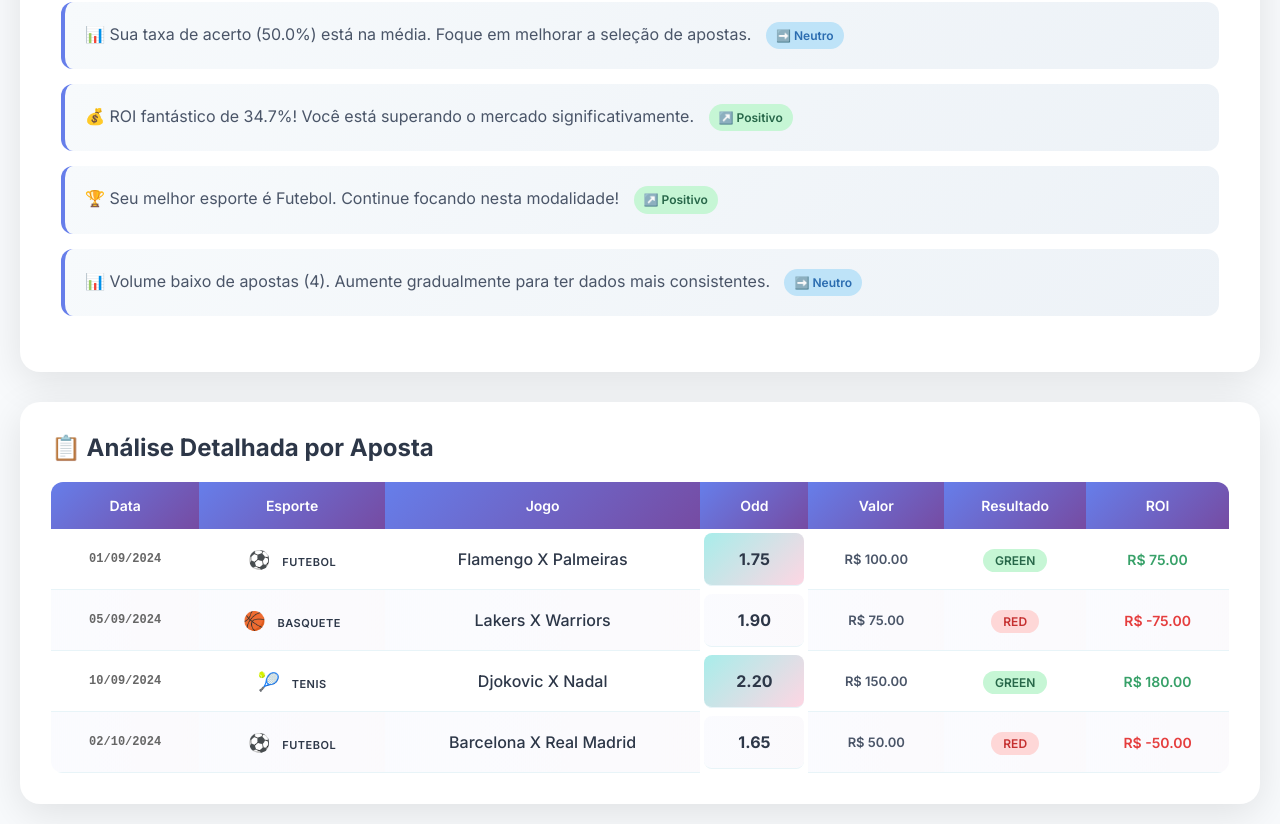
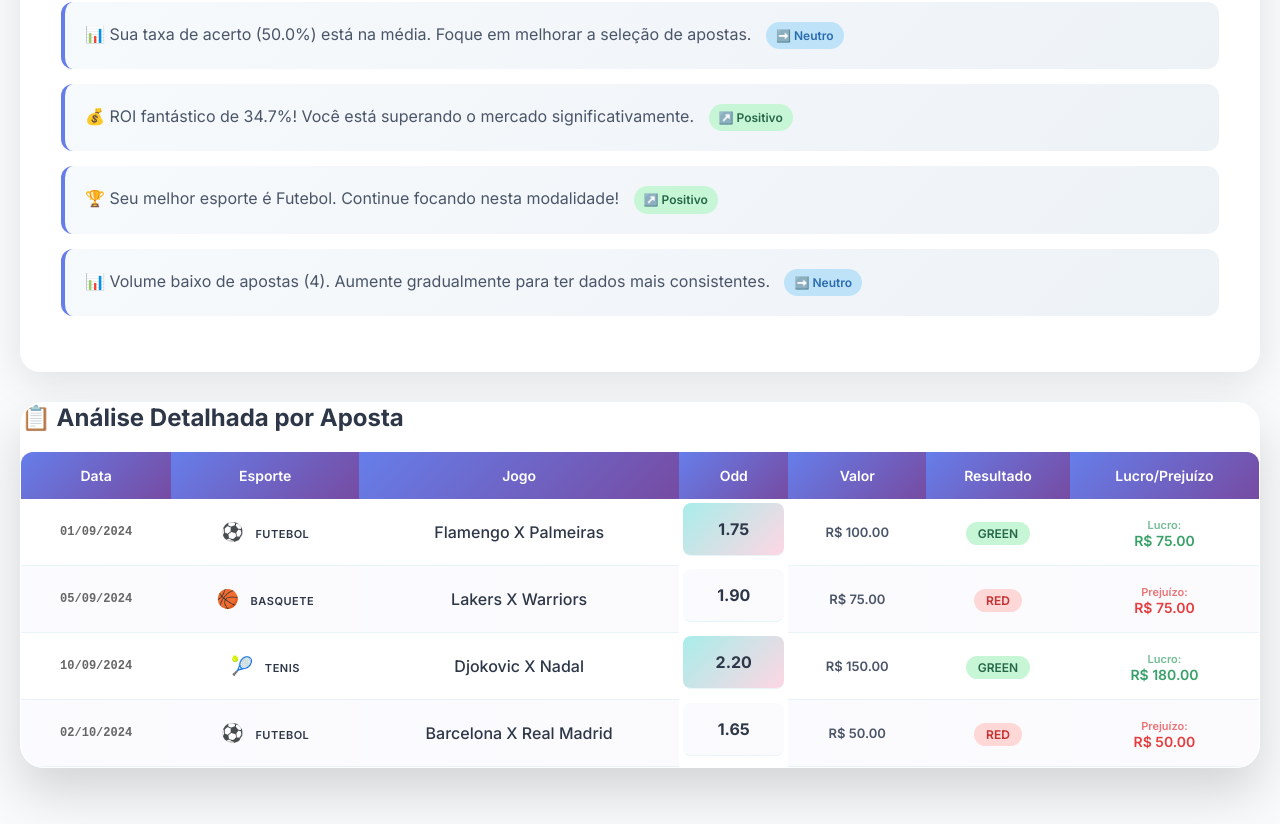
Before and after one commit to christiancastro24/apostas, a plain HTML site: page relatorios.html in a window 1280 px wide. Shown: the part 1647-2471 px from the top of the page. After the commit the page ends 2435 px from the top, so only its background shows below. Drawn offline with nearby package versions, Linux system fonts and the light colour scheme.

Commit message:
ajustes gerais

```diff
--- a/css/styles.relatorios.css
+++ b/css/styles.relatorios.css
@@ -330,12 +330,40 @@
 }
 
 .detailed-table {
-  background: white;
-  border-radius: 20px;
-  padding: 30px;
-  box-shadow: 0 10px 40px rgba(0, 0, 0, 0.1);
+  background: rgba(255, 255, 255, 0.95);
+  backdrop-filter: blur(20px);
+  border-radius: 24px;
+  padding: 0;
+  box-shadow:
+    0 25px 50px rgba(0, 0, 0, 0.15),
+    0 0 0 1px rgba(255, 255, 255, 0.1);
   border: 1px solid rgba(255, 255, 255, 0.2);
-  overflow-x: auto;
+  overflow: hidden;
+  max-height: 600px; /* ALTURA MÁXIMA */
+  display: flex;
+  flex-direction: column;
+}
+
+/* Adicione uma div wrapper para o scroll */
+.table-wrapper {
+  overflow-y: auto;
+  max-height: 500px;
+  flex: 1;
+}
+
+/* Scrollbar customizada */
+.table-wrapper::-webkit-scrollbar {
+  width: 8px;
+}
+
+.table-wrapper::-webkit-scrollbar-track {
+  background: #f1f1f1;
+  border-radius: 4px;
+}
+
+.table-wrapper::-webkit-scrollbar-thumb {
+  background: linear-gradient(135deg, #667eea, #764ba2);
+  border-radius: 4px;
 }
 
 .table-title {
--- a/js/script-relatorios.js
+++ b/js/script-relatorios.js
@@ -630,13 +630,16 @@
       const odd = parseFloat(bet.odd) || 1;
       let profit = 0;
       let roi = 0;
+      let labelLucroOuPrejuizo = ""; // NOVA VARIÁVEL
 
       if (bet.resultado === "green") {
         profit = odd * stake - stake;
         roi = ((profit / stake) * 100).toFixed(1);
+        labelLucroOuPrejuizo = "Lucro"; // PARA GREEN
       } else if (bet.resultado === "red") {
         profit = -stake;
         roi = -100;
+        labelLucroOuPrejuizo = "Prejuízo"; // PARA RED
       }
 
       const sportIcons = {
@@ -682,7 +685,8 @@
               <td style="color: ${
                 profit >= 0 ? "#38a169" : "#e53e3e"
               }; font-weight: 600;">
-                R$ ${profit.toFixed(2)}
+                <span style="font-size: 11px; opacity: 0.7;">${labelLucroOuPrejuizo}:</span><br>
+                R$ ${Math.abs(profit).toFixed(2)}
               </td>
             </tr>
           `;
--- a/relatorios.html
+++ b/relatorios.html
@@ -152,6 +152,7 @@
       <!-- Tabela Detalhada -->
 <div class="detailed-table">
   <div class="table-title">📋 Análise Detalhada por Aposta</div>
+  <div class="table-wrapper">
     <table id="detailedTable">
       <thead>
         <tr>
@@ -161,7 +162,7 @@
           <th>Odd</th>
           <th>Valor</th>
           <th>Resultado</th>
-              <th>ROI</th>
+          <th>Lucro/Prejuízo</th> <!-- MUDOU AQUI -->
         </tr>
       </thead>
       <tbody>
```
Lines whose indentation alone changed are shown as unchanged.
